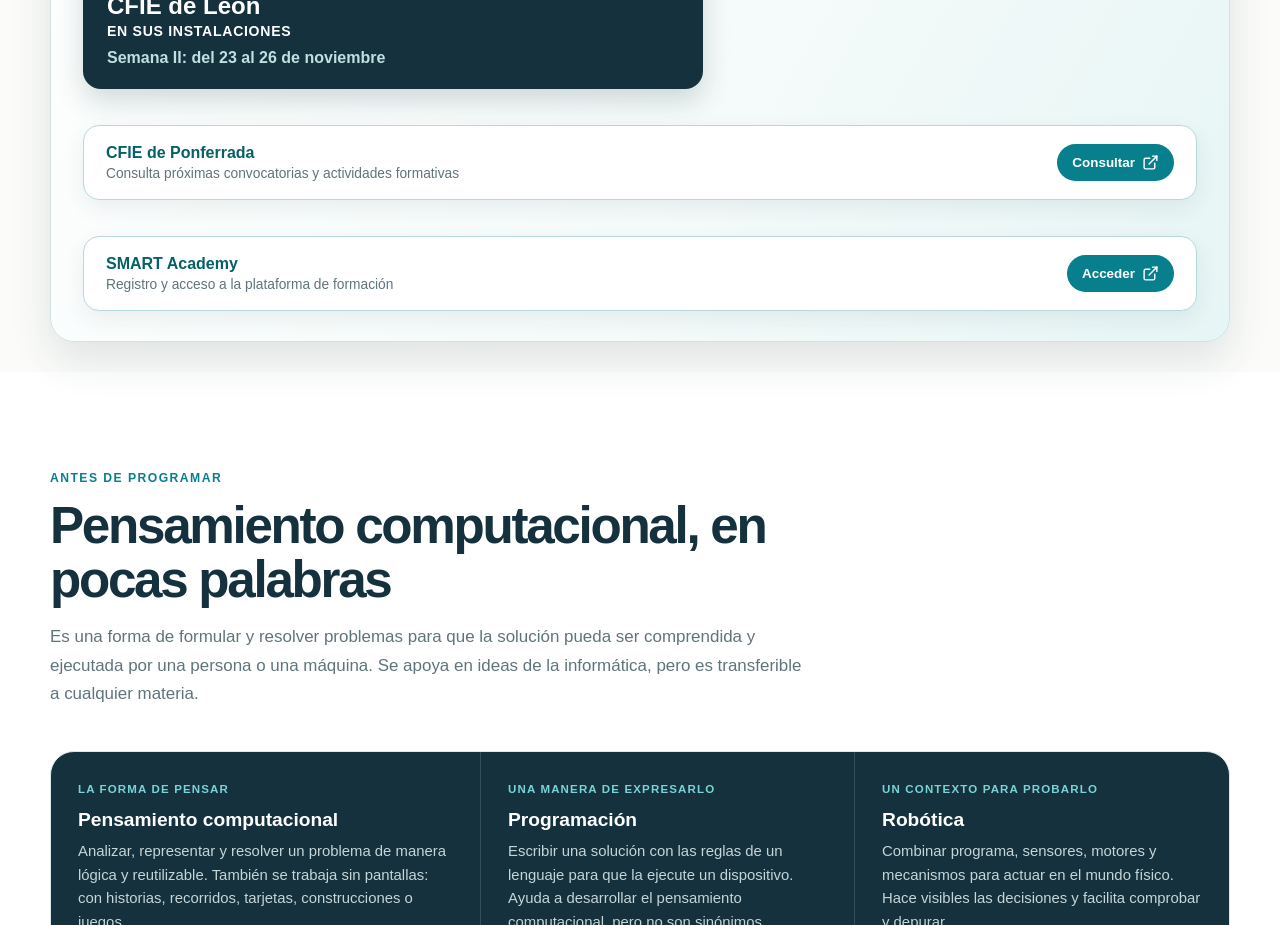
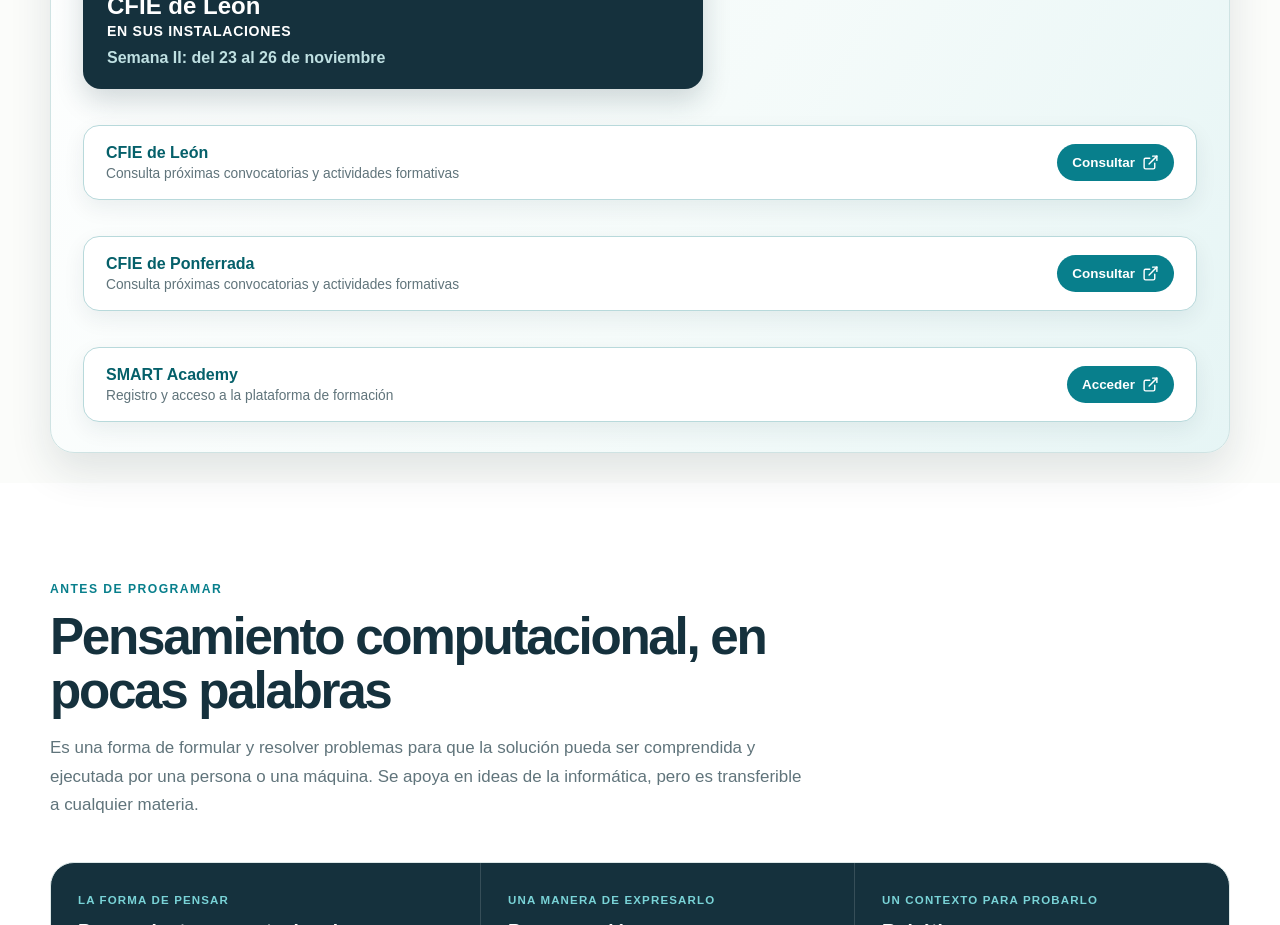
Before and after one commit to neligarfer-wq/escuela-4-0-leon, a Next.js app: page / in a window 1280 px wide. Shown: the part 1000-1925 px from the top of the page. Built offline with nearby package versions, Linux system fonts and the light colour scheme.

Commit message:
Añadir acceso al CFIE de León junto al de Ponferrada

```diff
--- a/app/page.tsx
+++ b/app/page.tsx
@@ -96,6 +96,7 @@ export default function Home(){
           <p className="trainingDates"><strong>Semana II:</strong> del 23 al 26 de noviembre</p>
         </div>
       </article>
+      <a className="academyAccess" href="https://cfieleon.centros.educa.jcyl.es/" target="_blank" rel="noreferrer"><span><strong>CFIE de León</strong><small>Consulta próximas convocatorias y actividades formativas</small></span><span className="academyAccessCta">Consultar <ExternalLink size={17}/></span></a>
       <a className="academyAccess" href="https://cfieponferrada.centros.educa.jcyl.es/" target="_blank" rel="noreferrer"><span><strong>CFIE de Ponferrada</strong><small>Consulta próximas convocatorias y actividades formativas</small></span><span className="academyAccessCta">Consultar <ExternalLink size={17}/></span></a>
       <a className="academyAccess" href="https://academy.smarttech.com/#/signup-form" target="_blank" rel="noreferrer"><span><strong>SMART Academy</strong><small>Registro y acceso a la plataforma de formación</small></span><span className="academyAccessCta">Acceder <ExternalLink size={17}/></span></a>
     </section>
```
